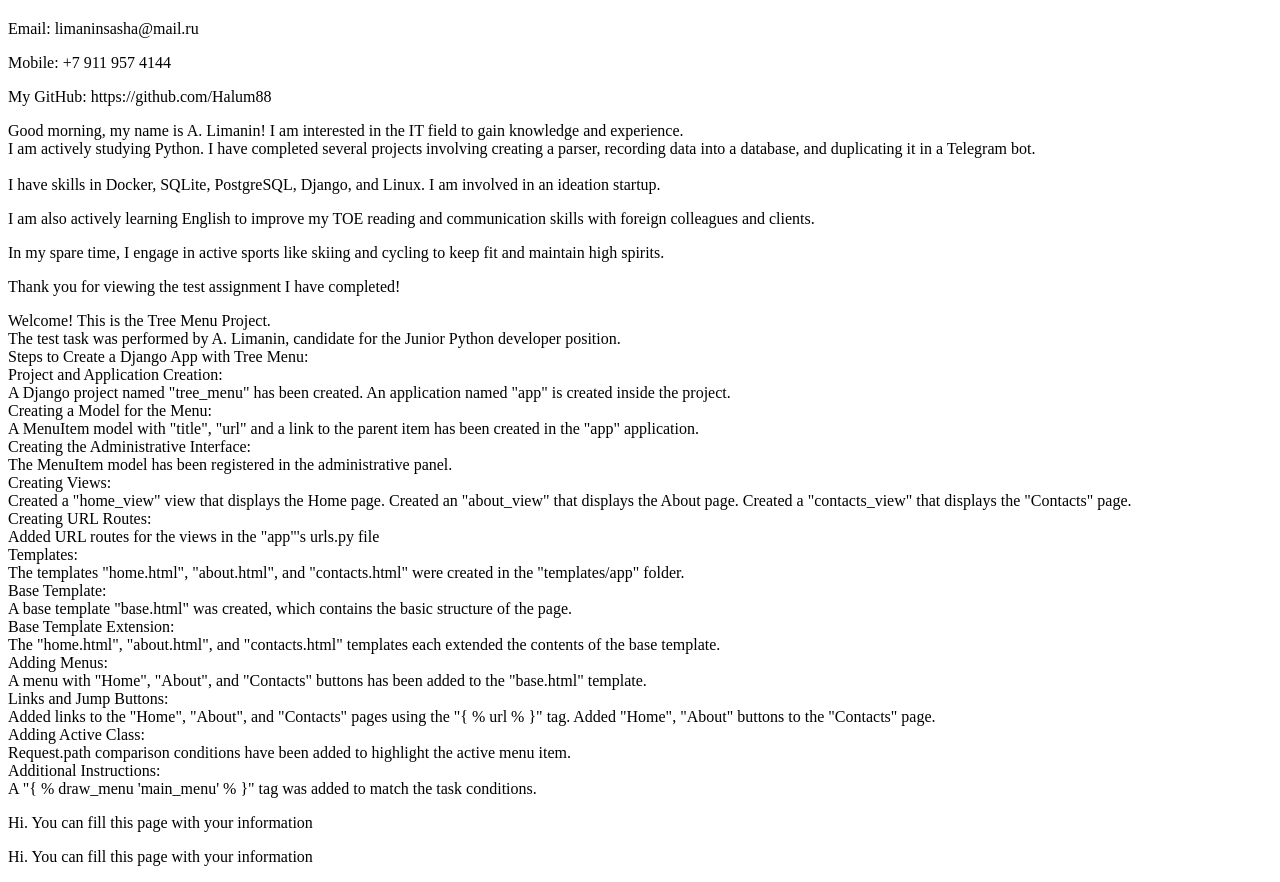
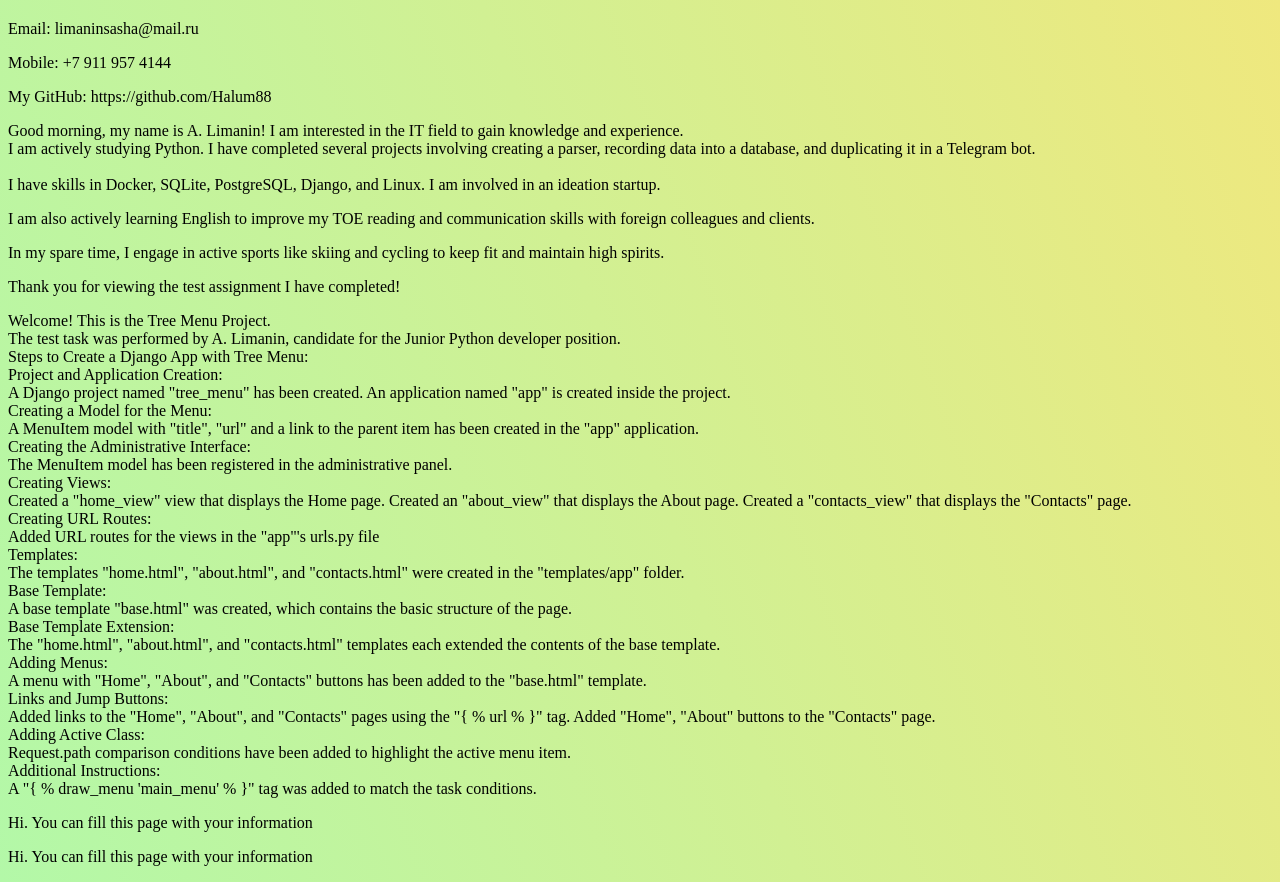
Before and after one commit to Halum88/Tree_menu, a Django app: template tree_menu/app/templates/app/post.html in a window 1280 px wide. Run offline with Django 4.2, Linux system fonts and the light colour scheme; the template is opened without the code that fills it: values that come from a table or form of the project are taken from there, others are empty; data comes from the database, SQL or seed files in the repository.

Commit message:
added css

```diff
--- a/tree_menu/app/templates/app/base.html
+++ b/tree_menu/app/templates/app/base.html
@@ -1,7 +1,9 @@
+{% load static %}
 <!DOCTYPE html>
 <html>
     <head>
-	<title>{% block title %}{% endblock %}</title>
+        <link rel="stylesheet" href="{% static 'css/styles.css' %}">
+        <title>{% block title %}{% endblock %}</title>
     </head>
     <body>
 	<div class="container">
--- /dev/null
+++ b/tree_menu/static/css/styles.css
@@ -0,0 +1,3 @@
+body {
+    background-image:linear-gradient(-110deg, #efe87e, #b3f8a8);
+}
--- a/tree_menu/tree_menu/settings.py
+++ b/tree_menu/tree_menu/settings.py
@@ -123,3 +123,5 @@ STATIC_URL = 'static/'
 # https://docs.djangoproject.com/en/4.2/ref/settings/#default-auto-field
 
 DEFAULT_AUTO_FIELD = 'django.db.models.BigAutoField'
+
+STATICFILES_DIRS = [BASE_DIR / "static"]
```
